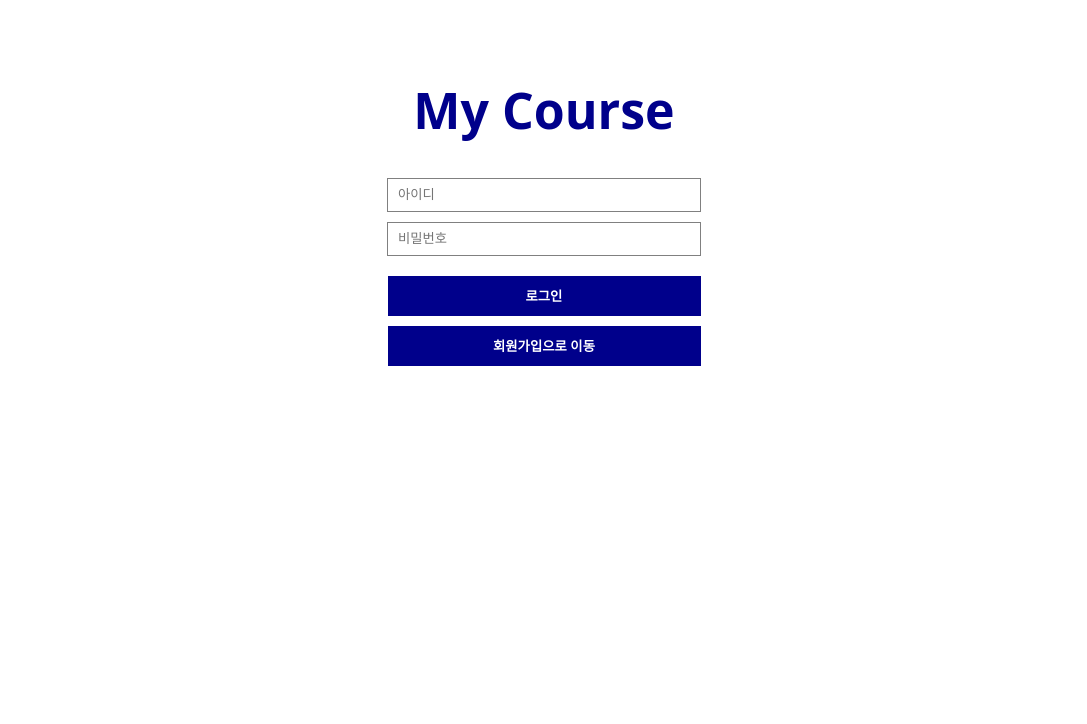
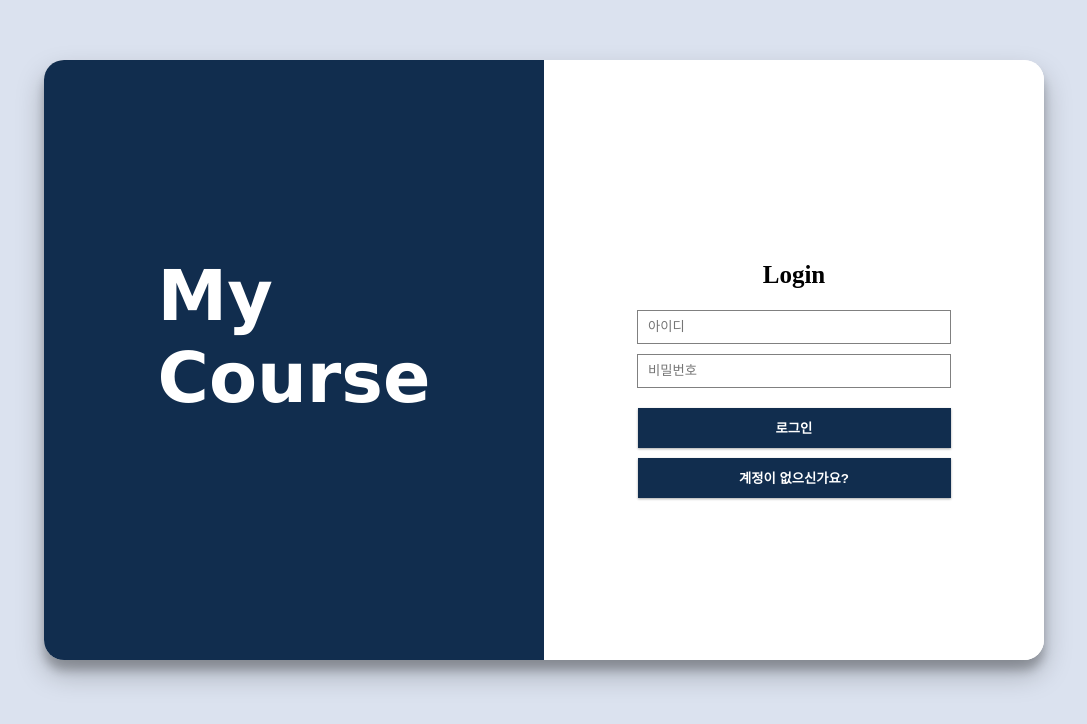
Before and after one commit to pjy008008/myCourse, a React (Create React App) app: page / in a window 1280 px wide. Shown: the part 124-848 px from the top of the page, without its empty margins (96-1183 px from the left). Before the commit the page ends 800 px from the top, so only its background shows below. Built offline with nearby package versions, Linux system fonts and the light colour scheme.

Commit message:
2023-11-17

```diff
--- a/src/components/List.module.css
+++ b/src/components/List.module.css
@@ -11,7 +11,7 @@
   padding-top: 7px;
 }
 .listBorder {
-  background-color: #d9d9d9;
+  background-color: #DBE2EF;
   width: 170px;
   height: 50px;
   border-radius: 7px;
--- a/src/components/Login.js
+++ b/src/components/Login.js
@@ -1,7 +1,7 @@
 import { useState } from "react";
 import { useEffect } from "react";
 import styles from "./Login.module.css";
-const Login = ({ setIsLoggedIn }) => {
+const Login = ({ setToggle, setIsLoggedIn }) => {
   const [id, setId] = useState("");
   const [password, setPassword] = useState("");
 
@@ -30,8 +30,15 @@ const Login = ({ setIsLoggedIn }) => {
 
   return (
     <div>
-      <h1 className={styles.title}>My Course</h1>
-      <form onSubmit={onSubmit}>
+      <div className={styles.container}>
+        <div className={styles.leftContainer}>
+          <h1 className={styles.title}>
+            My <br /> Course
+          </h1>
+        </div>
+        <div className={styles.rightContainer}>
+          <form className={styles.form} onSubmit={onSubmit}>
+            <h2 className={styles.subTitle}>Login</h2>
             <input
               className={styles.idInput}
               required
@@ -54,6 +61,16 @@ const Login = ({ setIsLoggedIn }) => {
             <br />
             <button className={styles.submitBtn}>로그인</button>
           </form>
+          <button
+            className={styles.submitBtn}
+            onClick={() => {
+              setToggle((prev) => !prev);
+            }}
+          >
+            <span>계정이 없으신가요?</span>
+          </button>
+        </div>
+      </div>
     </div>
   );
 };
--- a/src/components/Login.module.css
+++ b/src/components/Login.module.css
@@ -1,29 +1,80 @@
+@keyframes slidein {
+  from {
+    margin-left: 100%;
+    width: 100%;
+  }
+  to {
+    margin-left: 0%;
+    width: 100%;
+  }
+}
 .title {
-  color: darkblue;
-  font-size: 50px;
-  margin-top: 25vh;
-  font-family: system-ui, -apple-system, BlinkMacSystemFont, "Segoe UI", Roboto,
-    Oxygen, Ubuntu, Cantarell, "Open Sans", "Helvetica Neue", sans-serif;
+  font-size: 70px;
+  color: white;
+  margin-top: 0px;
+  font-family: "Lucida Sans", "Lucida Sans Regular", "Lucida Grande",
+    "Lucida Sans Unicode", Geneva, Verdana, sans-serif;
+  text-align: left;
 }
-input{
+.subTitle {
+  font-size: 25px;
+  font-weight: bold;
+}
+.container {
+    background-color: white;
+  width: 1000px;
+  height: 600px;
+  display: grid;
+  grid-template-columns: 1fr 1fr;
+  margin: 23vh auto;
+  border-radius: 20px;
+  box-shadow: 0 14px 28px rgba(0, 0, 0, 0.25), 0 10px 10px rgba(0, 0, 0, 0.22);
+}
+.leftContainer {
+  animation-duration: 1.5s;
+  animation-name: slidein;
+  background-color: #112d4e;
+  display: flex;
+  justify-content: center;
+  align-items: center;
+  border-radius: 20px 0px 0px 20px;
+  z-index: +1;
+}
+.rightContainer {
+  padding-top: 180px;
+  background-color: white;
+  border-radius: 0px 20px 20px 0px;
+}
+
+body {
+  text-align: center;
+  margin: 0px;
+  background-color: #dbe2ef;
+}
+input {
   width: 300px;
   height: 30px;
   border: 1px solid gray;
   padding-left: 10px;
   margin-bottom: 10px;
 }
-input.pwdInput{
+input.pwdInput {
   margin-bottom: 20px;
 }
-input:focus{
-    outline: 2px solid darkblue;
+input:focus {
+  outline: 2px solid #3f72af;
 }
-.submitBtn{
+.submitBtn {
   margin-bottom: 10px;
   width: 313px;
   height: 40px;
   font-weight: bold;
-    background-color: darkblue;
+  background-color: #112d4e;
   color: white;
   border: none;
+  box-shadow: 0 1px 3px rgba(0, 0, 0, 0.12), 0 1px 2px rgba(0, 0, 0, 0.24);
+  transition: all 0.3s cubic-bezier(0.25, 0.8, 0.25, 1);
 }
+.submitBtn:hover {
+  box-shadow: 0 7px 14px rgba(0, 0, 0, 0.25), 0 5px 5px rgba(0, 0, 0, 0.22);
+}
--- a/src/components/Register.js
+++ b/src/components/Register.js
@@ -1,7 +1,7 @@
 import { useState } from "react";
 import styles from "./Register.module.css";
 
-const Register = ({ setIsLoggedIn }) => {
+const Register = ({ setToggle, setIsLoggedIn }) => {
   const [id, setId] = useState("");
   const [password1, setPassword1] = useState("");
   const [password2, setPassword2] = useState("");
@@ -44,8 +44,11 @@ const Register = ({ setIsLoggedIn }) => {
   };
   return (
     <div>
-      <h1 className={styles.title}>Sign up</h1>
-      <p>사용자 등록을 위한 정보를 입력해주세요</p>
+      <div className={styles.container}>
+        <div className={styles.rightContainer}>
+          <h2 className={styles.subTitle}>
+            사용자 등록을 위한 정보를 입력해주세요
+          </h2>
           <form onSubmit={onSubmit}>
             <input
               required
@@ -100,15 +103,31 @@ const Register = ({ setIsLoggedIn }) => {
               <option value="4">4</option>
             </select>
             <br />
-
             {password1 !== password2 ? (
               <span className={styles.error}>비밀번호 불일치</span>
             ) : (
               <span className={styles.error}></span>
             )}
             <br />
-        <input className={styles.submitBtn} type="submit" value="회원가입" />
+            <input
+              className={styles.submitBtn}
+              type="submit"
+              value="회원가입"
+            />
           </form>
+          <button
+            className={styles.submitBtn}
+            onClick={() => {
+              setToggle((prev) => !prev);
+            }}
+          >
+            <span>로그인</span>
+          </button>
+        </div>
+        <div className={styles.leftContainer}>
+          <h1 className={styles.title}>Sign up</h1>
+        </div>
+      </div>
     </div>
   );
 };
--- a/src/components/Register.module.css
+++ b/src/components/Register.module.css
@@ -1,9 +1,54 @@
+@keyframes slidein {
+  from {
+    /* 변경된 부분: 시작 지점을 -100%로 설정 */
+    margin-left: -100%;
+    width: 100%;
+  }
+  to {
+    margin-left: 0%;
+    width: 100%;
+  }
+}
 .title {
-  color: darkblue;
-  font-size: 50px;
-  margin-top: 25vh;
+  padding-bottom: 50px;
+
+  color: white;
+  font-size: 70px;
+  margin: 0px;
   font-family: system-ui, -apple-system, BlinkMacSystemFont, "Segoe UI", Roboto,
     Oxygen, Ubuntu, Cantarell, "Open Sans", "Helvetica Neue", sans-serif;
+}
+.subTitle {
+  color: black;
+  font-size: 15px;
+  font-weight: bold;
+  margin-bottom: 20px;
+}
+.container {
+  width: 1000px;
+  height: 600px;
+  display: grid;
+  grid-template-columns: 1fr 1fr;
+  margin: 23vh auto;
+  background-color: white;
+  border-radius: 20px;
+  box-shadow: 0 14px 28px rgba(0, 0, 0, 0.25), 0 10px 10px rgba(0, 0, 0, 0.22);
+}
+.rightContainer {
+  padding-top: 90px;
+}
+.leftContainer {
+  animation-duration: 1.5s;
+  animation-name: slidein;
+  justify-content: center;
+  align-items: center;
+  display: flex;
+  background-color: #112d4e;
+  border-radius: 0px 20px 20px 0px;
+}
+body {
+  align-items: center;
+  margin: 0px;
 }
 select {
   width: 313px;
@@ -12,18 +57,17 @@ select {
   padding-left: 10px;
   margin-bottom: 10px;
 }
-select:focus{
-  outline: 2px solid darkblue;
+select:focus {
+  outline: 2px solid #3f72af;
 }
 .submitBtn {
   width: 313px;
   height: 40px;
   font-weight: bold;
-  background-color: darkblue;
+  background-color: #112d4e;
   color: white;
   border: none;
-  margin-top: 10px;
 }
-.error{
-    color: red;
+.error {
+  color: red;
 }
--- a/src/components/Title.module.css
+++ b/src/components/Title.module.css
@@ -1,7 +1,7 @@
 .title {
   text-align: left;
   padding-left: 10vw;
-  color: darkblue;
+  color: #112D4E;
   font-size: 50px;
   font-family: system-ui, -apple-system, BlinkMacSystemFont, "Segoe UI", Roboto,
     Oxygen, Ubuntu, Cantarell, "Open Sans", "Helvetica Neue", sans-serif;
--- a/src/routes/Auth.js
+++ b/src/routes/Auth.js
@@ -11,13 +11,10 @@ const Auth = ({ setIsLoggedIn }) => {
   return (
     <div>
       {toggle ? (
-        <Register setIsLoggedIn={setIsLoggedIn} />
+        <Register setToggle={setToggle} setIsLoggedIn={setIsLoggedIn} />
       ) : (
-        <Login setIsLoggedIn={setIsLoggedIn} />
+        <Login setToggle={setToggle} setIsLoggedIn={setIsLoggedIn} />
       )}
-      <button className={styles.toggleBtn} onClick={onClick}>
-        {toggle ? <span>로그인으로 이동</span> : <span>회원가입으로 이동</span>}
-      </button>
     </div>
   );
 };
--- a/src/routes/Auth.module.css
+++ b/src/routes/Auth.module.css
@@ -1,12 +1,11 @@
 body {
-  margin-top: 3vh;
   text-align: center;
 }
 .toggleBtn {
   width: 313px;
   height: 40px;
   font-weight: bold;
-  background-color: darkblue;
+  background-color: #112D4E;
   color: white;
   border: none;
 }
--- a/src/routes/Home.module.css
+++ b/src/routes/Home.module.css
@@ -34,7 +34,7 @@ a {
   width: 1200px;
   display: grid;
   grid-template-columns: 1fr 1fr;
-  background-color: #d9d9d9;
+  background-color: #DBE2EF;
 }
 .listContainer {
   width: 10vw;
@@ -49,14 +49,14 @@ a {
   padding-top: 7px;
 }
 .listBorder {
-  background-color: #d9d9d9;
+  background-color: #DBE2EF;
   width: 170px;
   height: 50px;
   border-radius: 7px;
   text-align: center;
 }
 .tableContainer {
-  background-color: #d9d9d9;
+  background-color: #DBE2EF;
   padding: 30px;
   border-radius: 7px;
 }
```
Lines whose indentation alone changed are shown as unchanged.
